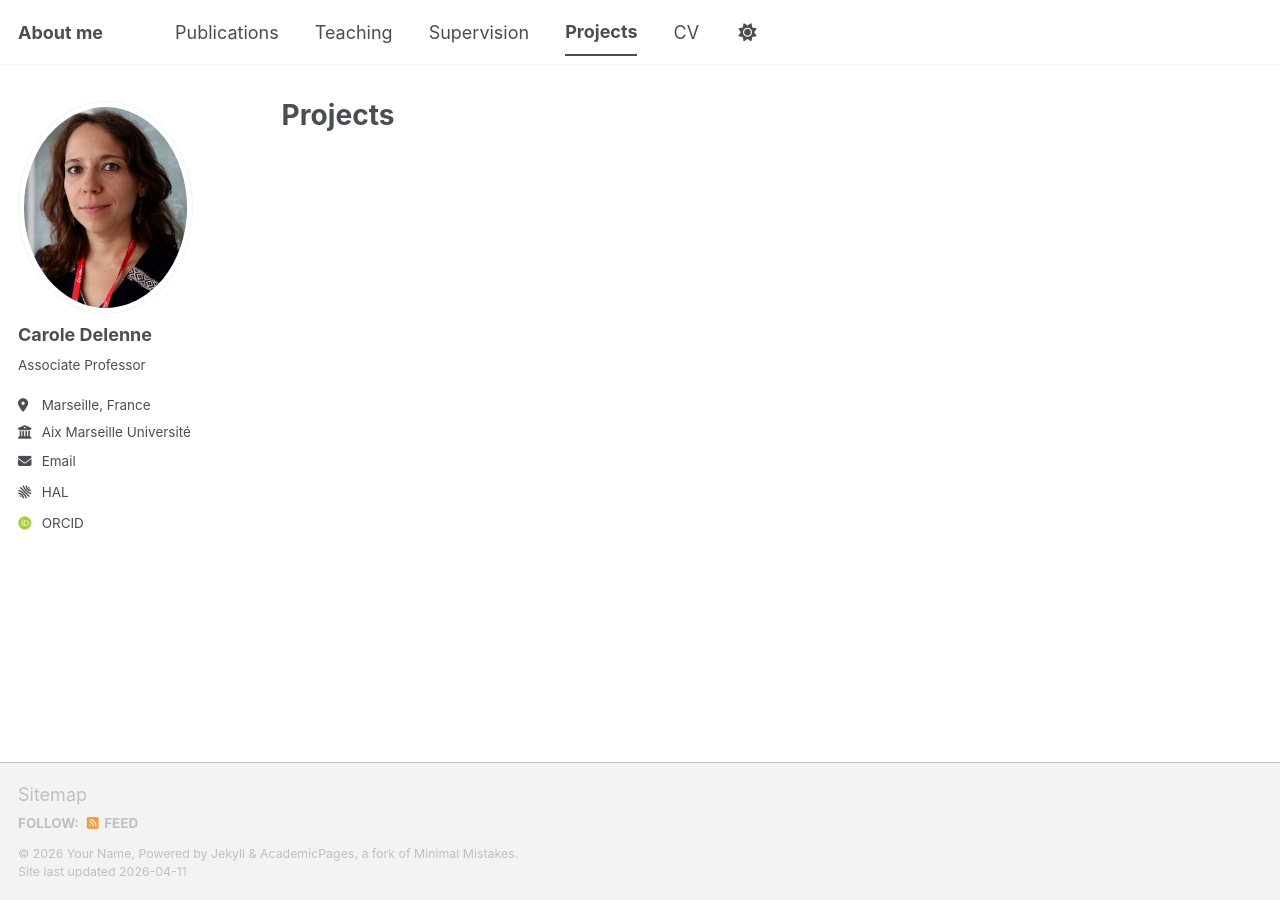
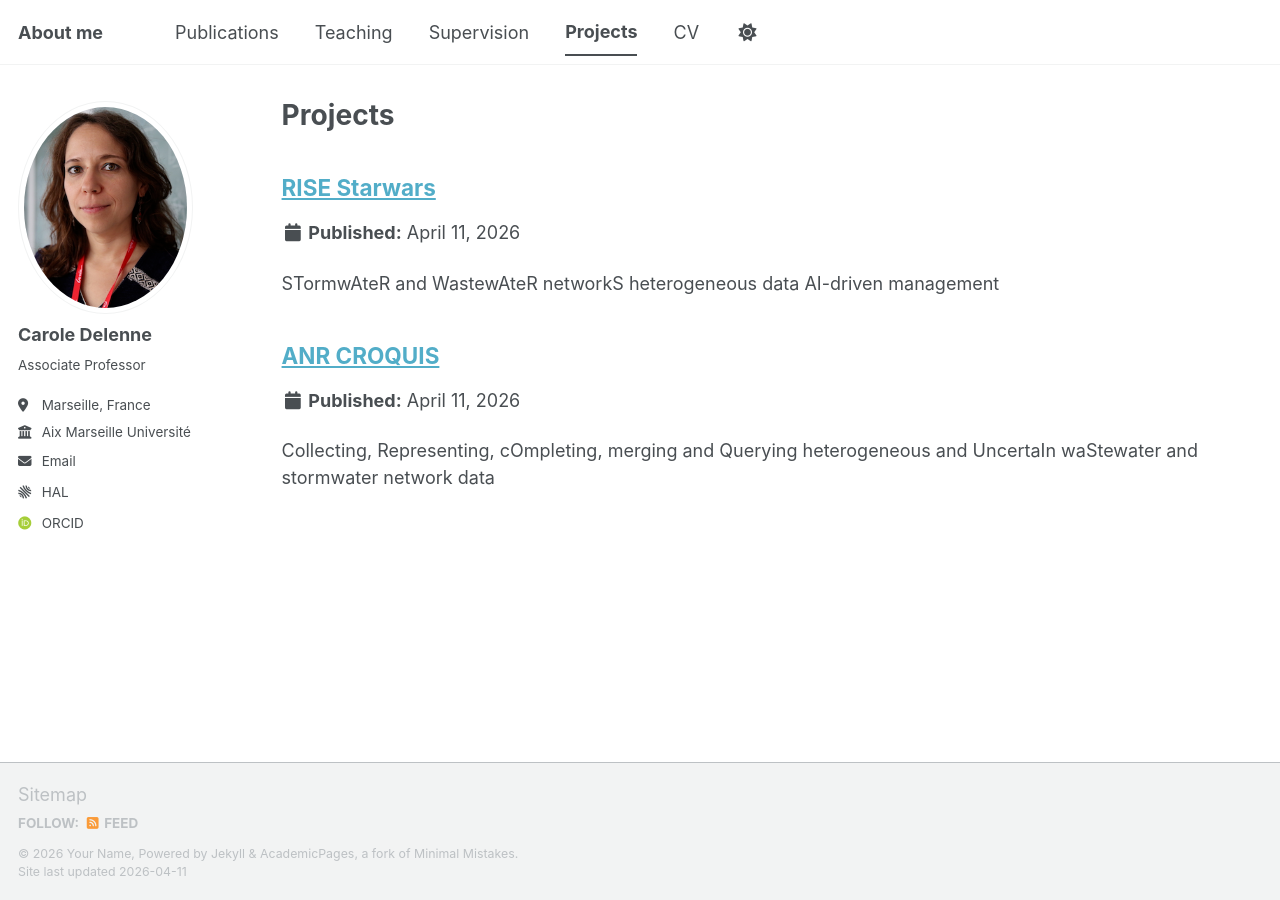
Before and after one commit to caroledelenne/caroledelenne.github.io, a Jekyll site: the page built from _pages/projects.html, in a window 1280 px wide. Built offline with Jekyll 4.4.1, drawn with Linux system fonts in a browser that asks for light colours; some web fonts are replaced; a script bundle is joined from its source files by our own code; library files that are not in the unit come from our copies; a file with an impossible date is left out; part of the change alters nothing that is shown.

```diff
--- a/_projects/2022-croquis.md
+++ b/_projects/2022-croquis.md
@@ -1,7 +1,6 @@
 ---
 title: "ANR CROQUIS"
 excerpt: "Collecting, Representing, cOmpleting, merging and Querying heterogeneous and UncertaIn waStewater and stormwater network data"
-date: 2022-2026
 collection: projects
 ---
 
--- a/_projects/2023-starwars.md
+++ b/_projects/2023-starwars.md
@@ -1,7 +1,6 @@
 ---
 title: "RISE Starwars"
 excerpt: "STormwAteR and WastewAteR networkS heterogeneous data AI-driven management"
-date: 2023-2026
 collection: projects
 ---
 
```
